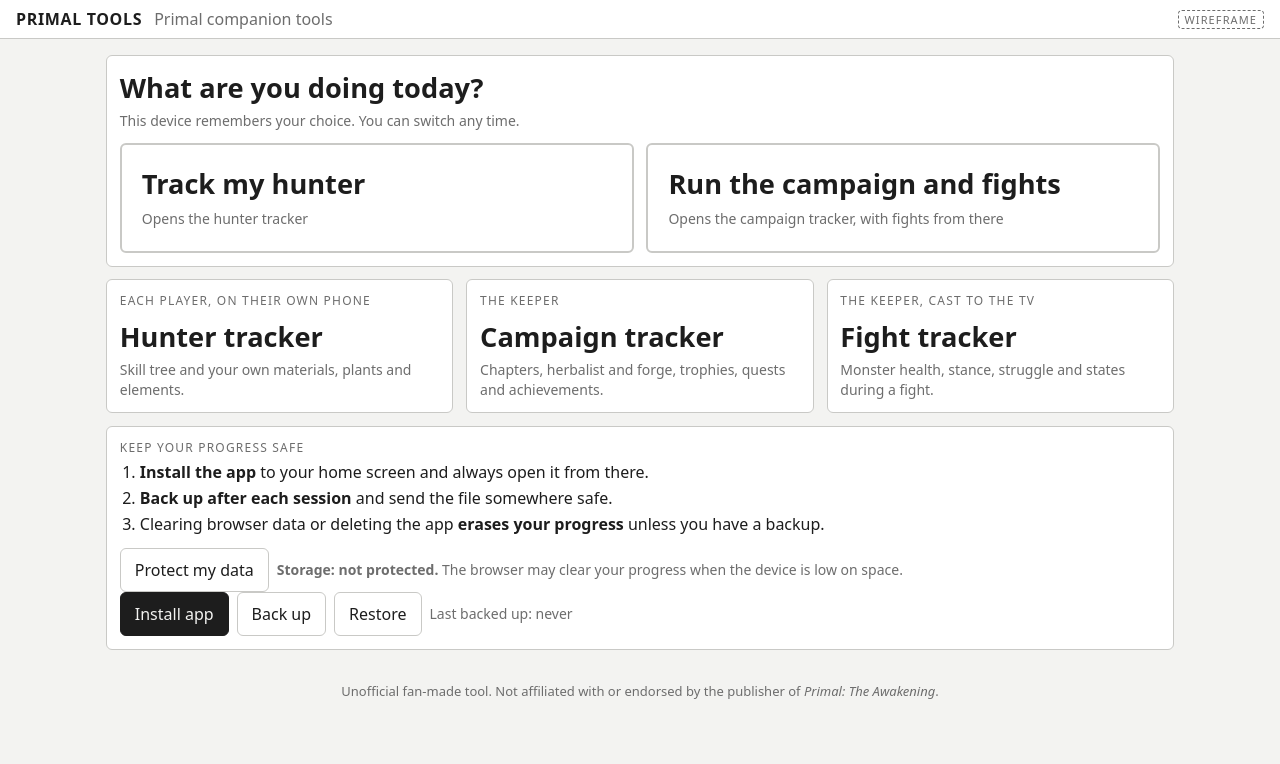
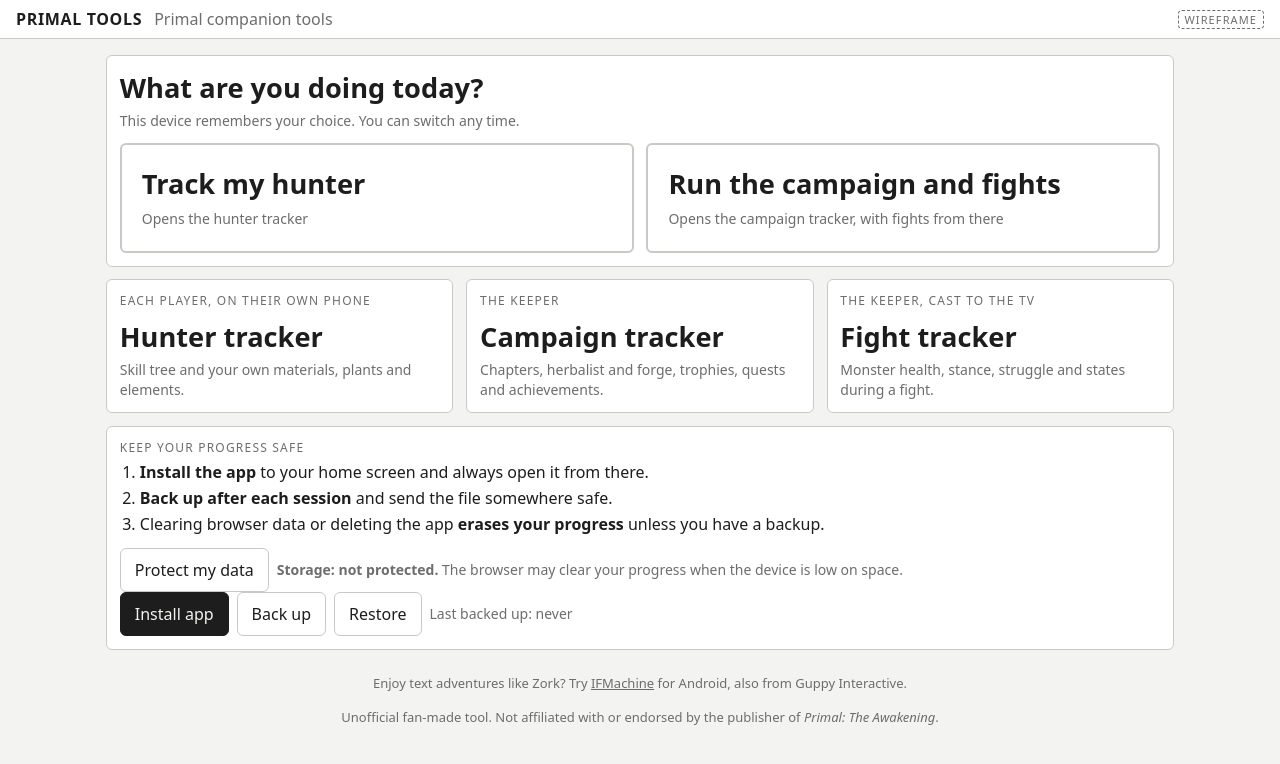
Before and after one commit to guppyinteractive/awaken, a website built with Vite: page index.html in a window 1280 px wide. Built offline with nearby package versions, Linux system fonts and the light colour scheme.

Commit message:
Landing: a quiet line pointing to IFMachine
Co-Authored-By: Claude Opus 5.5 <noreply@anthropic.com>
Claude-Session: https://claude.ai/code/session_01KcQGq8iRYXW65TFt84yahv

```diff
--- a/src/landing/landing.css
+++ b/src/landing/landing.css
@@ -25,3 +25,6 @@
 .versions ul { list-style: none; margin: 8px 0 0; padding: 0; display: grid; gap: 8px; }
 .versions li { flex-wrap: nowrap; justify-content: space-between; border-top: 1px solid var(--line); padding-top: 8px; }
 .versions .grow { flex: 1; min-width: 0; }
+/* A quiet pointer to our other app, just above the disclaimer. */
+.also-by { color: var(--muted); font-size: 13px; text-align: center; margin: 8px 16px 0; }
+.also-by a { color: inherit; }
--- a/src/landing/main.ts
+++ b/src/landing/main.ts
@@ -178,6 +178,7 @@ function render(): void {
         ${previousVersions()}
       </section>
     </main>
+    <p class="also-by">Enjoy text adventures like Zork? Try <a href="https://www.guppyinteractive.com/" target="_blank" rel="noopener">IFMachine</a> for Android, also from Guppy Interactive.</p>
     ${DISCLAIMER}`;
 }
 
```
Also changed, not shown: design/ux-plan.md (+1 -0 lines).
